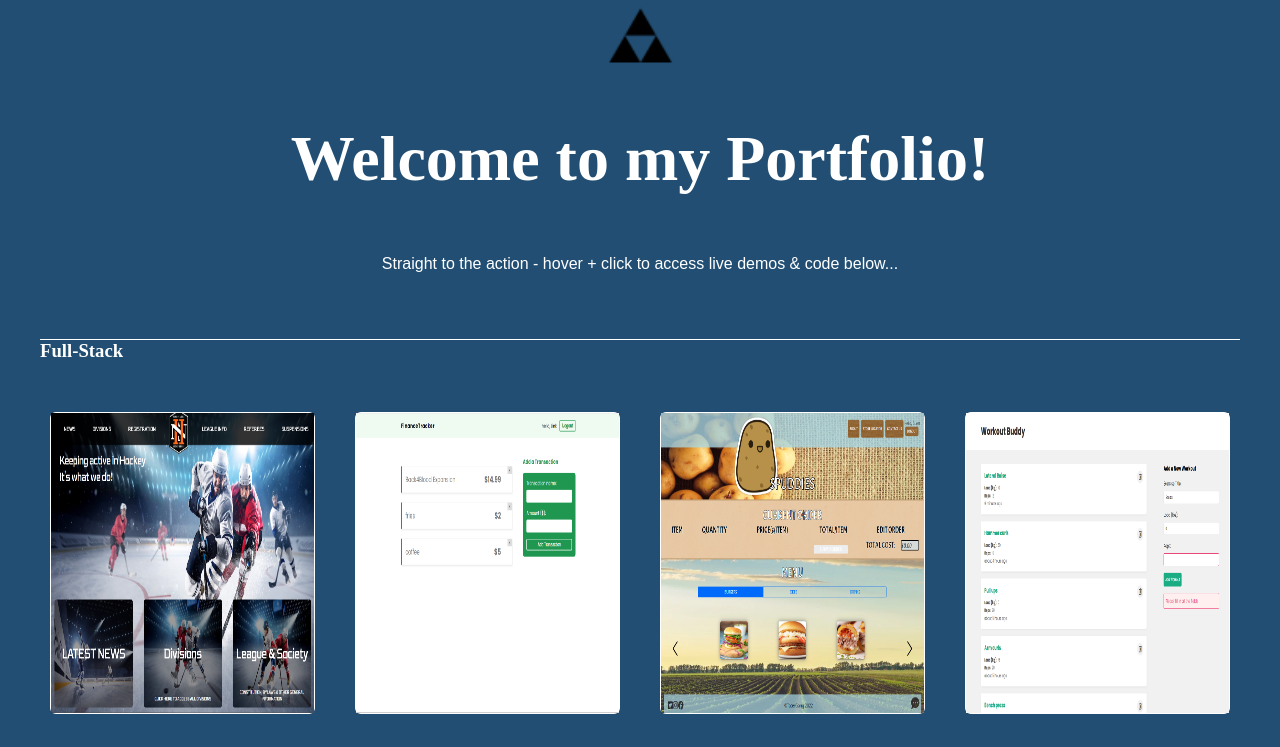
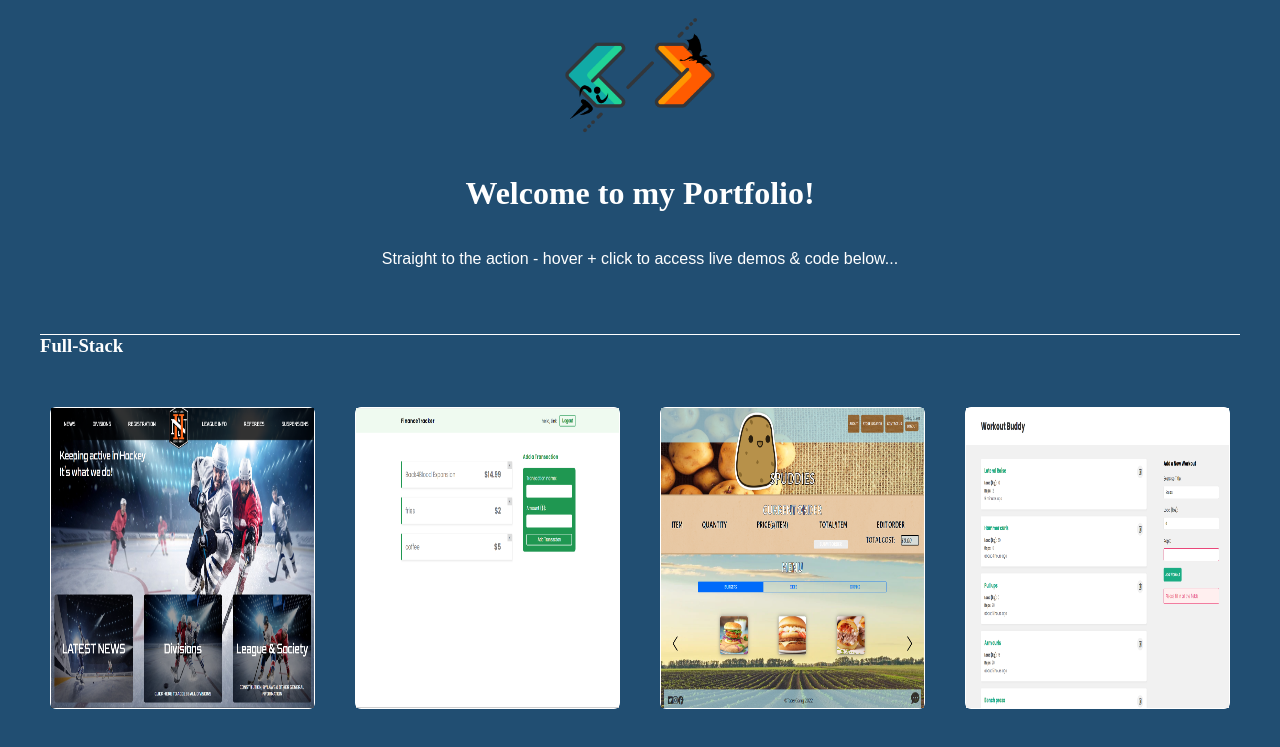
Before and after one commit to T-Pirozzini/T-Pirozzini.github.io, a React (Create React App) app: page / in a window 1280 px wide. Shown: the top 747 px of the page. Built offline with nearby package versions, Linux system fonts and the light colour scheme; a web font is replaced by a local one.

Commit message:
add new logo

```diff
--- a/src/App.css
+++ b/src/App.css
@@ -6,6 +6,13 @@
   color: #fff;
   display: flex;
   flex-direction: column;
+  align-items: center;
+}
+.header {
+  background-color: 1px solid red;
+  display: flex;
+  flex-direction: column;
+  justify-content: center;
   align-items: center;
 }
 .App > h1 {
@@ -17,6 +24,6 @@ h1, h2 {
 p {
   font-family: 'Kodchasan', sans-serif;
 }
-.triforce {
-  width: 75px;
+.logo {
+  width: 150px;
 }
--- a/src/App.js
+++ b/src/App.js
@@ -1,15 +1,17 @@
 import './App.css';
 import Projects from './components/Projects.jsx'
-import logo from './assets/images/triforce.png'
+import CodeLogo from './assets/images/Code-Logo.png'
 
 
 function App() {
   return (
     <div className="App">
-      <a href="index.html">
-			  <img src={logo} className="triforce" alt="triforce" />
-			</a>
-      <h1>Welcome to my Portfolio!</h1>
+      <div className="header">
+        <a href="index.html">
+          <img src={CodeLogo} className="logo" alt="logo" />
+        </a>
+        <h1>Welcome to my Portfolio!</h1>
+      </div>
 			<p>Straight to the action - hover + click to access live demos & code below...</p>
       <Projects />
     </div>
--- a/src/components/Projects.jsx
+++ b/src/components/Projects.jsx
@@ -43,7 +43,7 @@ export default function Projects() {
     <div className="projects">
 
     <article className="project">
-        <img src={SportsDashboard} alt="fianance tracker application" />
+        <img src={SportsDashboard} alt="sports dashboard application" />
         <a href="https://financetracker-f047d.web.app/">
           <h2>FinanceTracker</h2>
           <div className="content">
```
Also changed, not shown: src/assets/images/Code-Logo.png (added).
